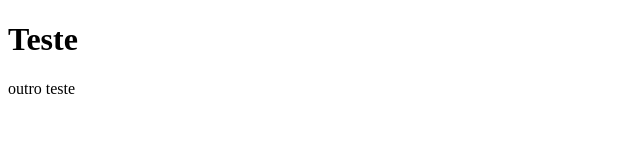
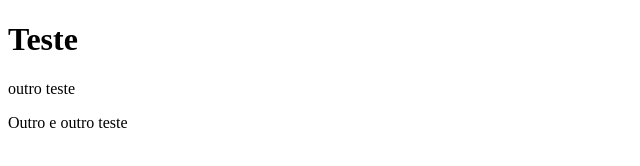
Before and after one commit to maximoarthur/repoteste, a plain HTML site: page index.html in a window 1280 px wide. Shown: the whole page, without its empty margins (0-640 px from the left). Drawn offline with Linux system fonts and the light colour scheme.

Commit message:
Teste Home Sincronization

```diff
--- a/index.html
+++ b/index.html
@@ -8,5 +8,6 @@
 <body>
     <h1>Teste</h1>
     <p>outro teste</p>
+    <p>Outro e outro teste</p>
 </body>
 </html>
```
